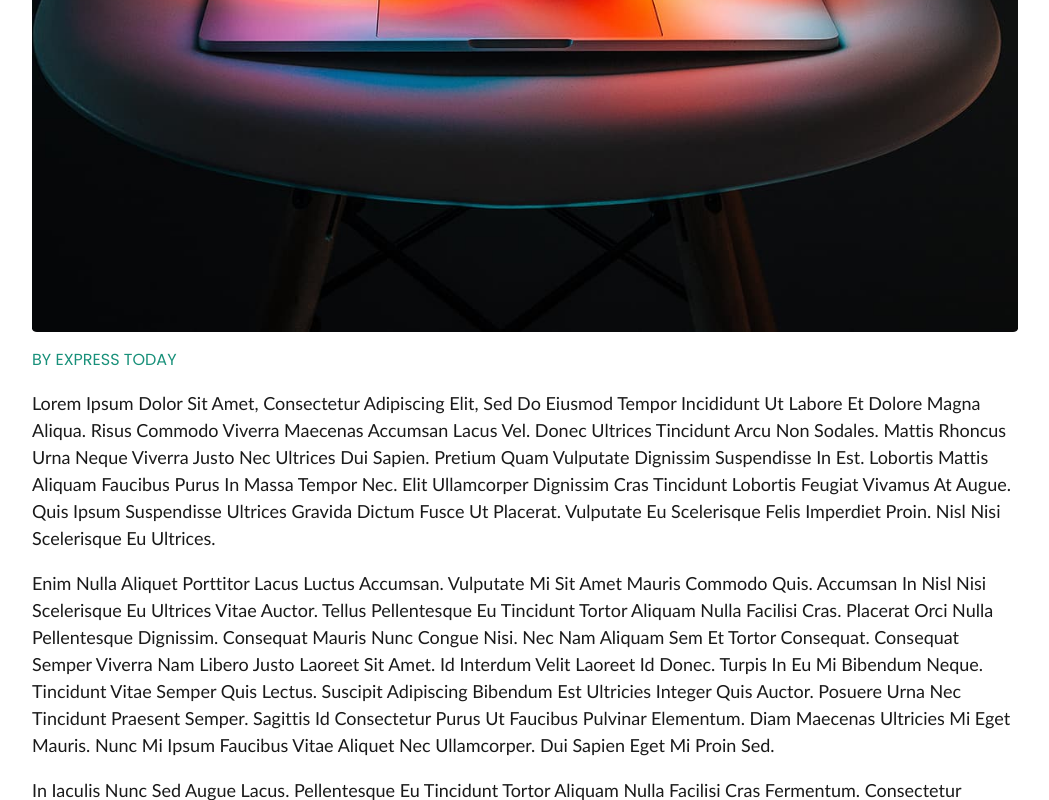
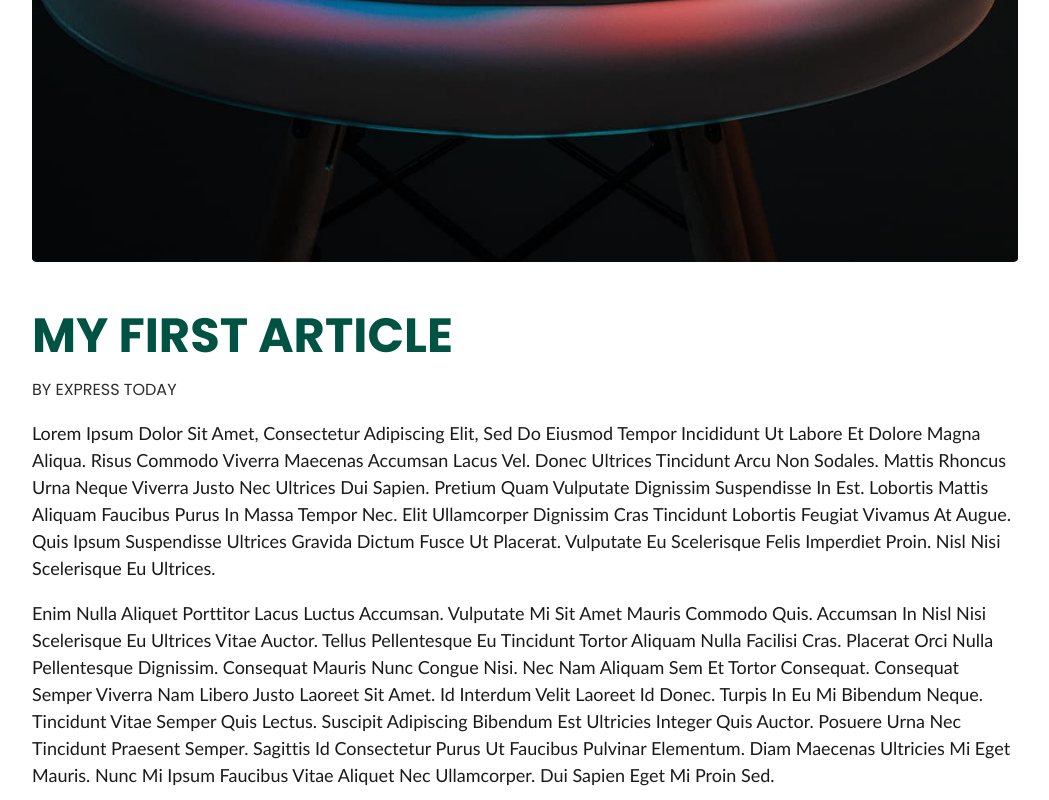
Before and after one commit to Muhammed-Fuhad/expresstoday, an Eleventy site: page src/blog/2021-05-01-my-first-article.md in a window 1280 px wide. Shown: the part 580-1380 px from the top of the page, without its empty margins (115-1164 px from the left). Built offline with nearby package versions, Linux system fonts and the light colour scheme; Eleventy itself is replaced by a stand-in of ours; files that its build step writes are made by us from their sources.

Commit message:
improved style

```diff
--- a/src/_includes/article.njk
+++ b/src/_includes/article.njk
@@ -5,15 +5,15 @@ layout: 'base.njk'
 <article class="main-article">
     <div class="container container--narrow flow">
 
+        <figure class="main-article__figure">
+            <img src="{{ image }}" alt="{{ imageAlt }}">
+        </figure>
         <h1 class="article-title">
             {{ title }}
         </h1>
-        <figure class="main-article__figure">
-            <img src="{{ image }}" alt="{{ imageAlt }}">
-            <figcaption>
-                By {{ author }}
-            </figcaption>
-        </figure>
+        <figcaption>
+            By {{ author }}
+        </figcaption>
 
         {{ content | safe}}
 
--- a/src/style.css
+++ b/src/style.css
@@ -282,11 +282,12 @@ section,
     font-family: "poppins",sans-serif;
   }
 
-  .main-article__figure figcaption {
+  figcaption {
     margin: 1rem 0;
     font-size: var(--fs-300);
     opacity: .9;
-    color: var(--clr-primary-400);
+    color: rgb(22, 22, 22);
+    align-items: center;
   }
   .main-article__figure img {
     border-radius: 0.5%;
```
